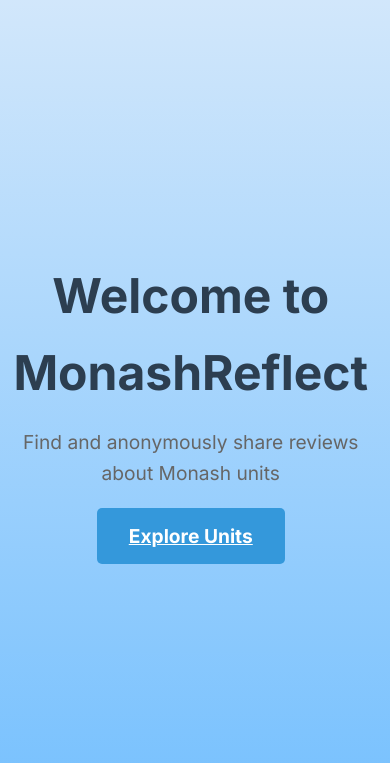
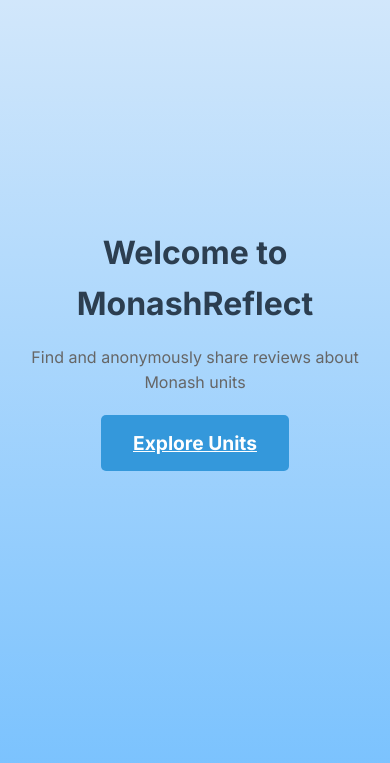
Before and after one commit to ssakshamsin/monashreflect, a Flask app: template app/templates/landing.html in a window 390 px wide. Shown: the part 312-1075 px from the top of the page. Run offline with Flask 3, Linux system fonts and the light colour scheme; the template is opened without the code that fills it, so the values that code supplies are empty; parts of the project's set-up code (start-up, migrations or seed data) failed here and were passed over.

Commit message:
smaller title and centered

```diff
--- a/app/templates/landing.html
+++ b/app/templates/landing.html
@@ -24,16 +24,14 @@
 
 .landing-page {
     text-align: center;
-    padding: 100px 20px;
     height: 80vh; /* Full viewport height */
-    width:105vw;
+    width:100%;
     position: relative;
     display: flex;
     flex-direction: column;
     justify-content: center;
     align-items: center;
-    left: -50px;
-    bottom: -14px;
+    top: -3rem;
 }
 
 .hero-section {
@@ -65,7 +63,6 @@
 
 @media (max-width: 970px) {
     .hero-section {
-        left: 30px;
         max-width: 600px;
     }
 }
@@ -73,13 +70,22 @@
 @media (max-width: 670px) {
 
 .hero-section {
-    left: 20px;
     max-width: 600px;
-    .hero-section h1 {
-    font-size: 3rem;
-    color: var(--text-color);
+}
+.hero-section  h1 {
+    font-size: 2rem;
+}
+.hero-section p {
+    font-size: 1rem;
 }
 }
+
+@media (max-width:386px) {
+    main{
+        padding: 0 0rem;
+    }
+
 }
+
 </style>
 {% endblock %}
```
